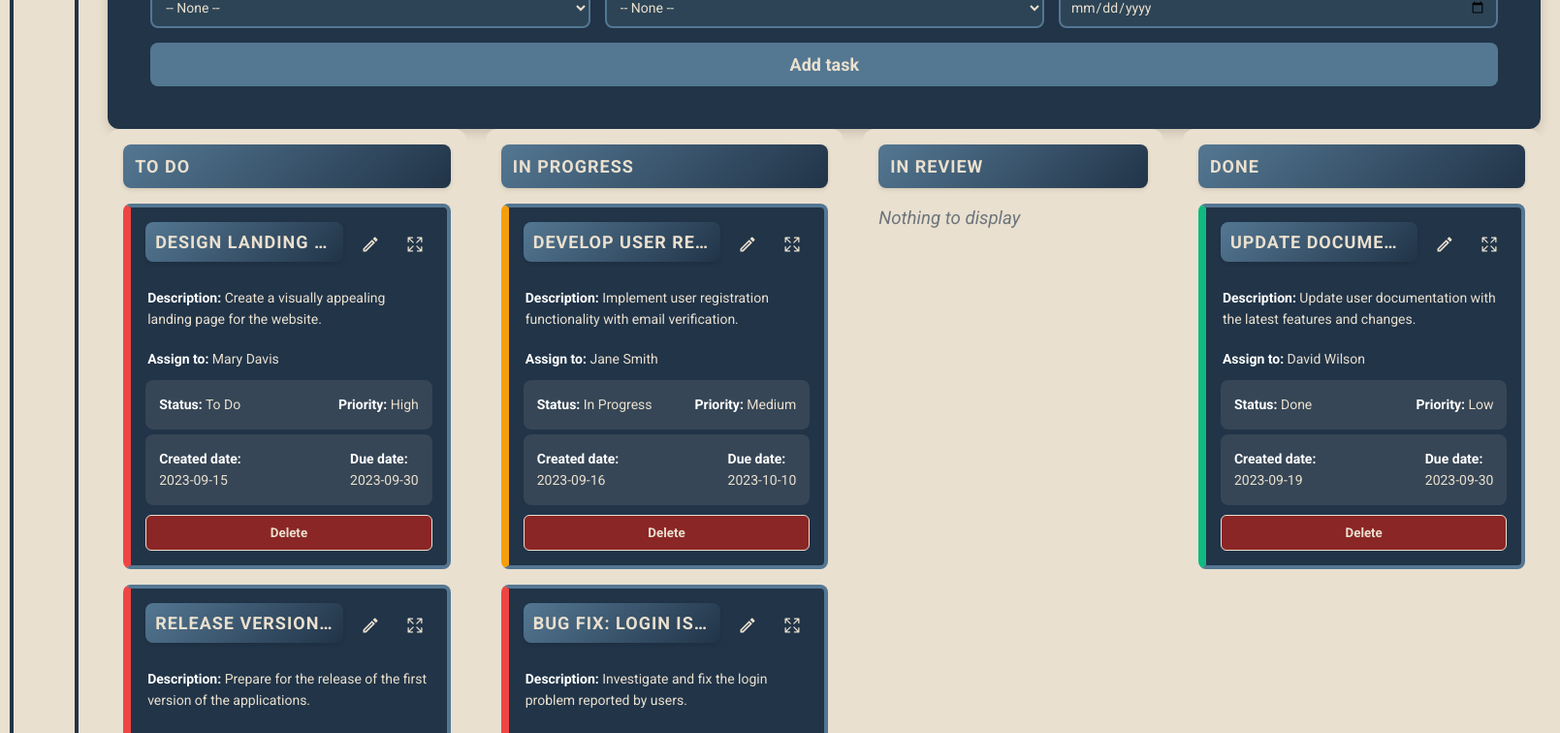
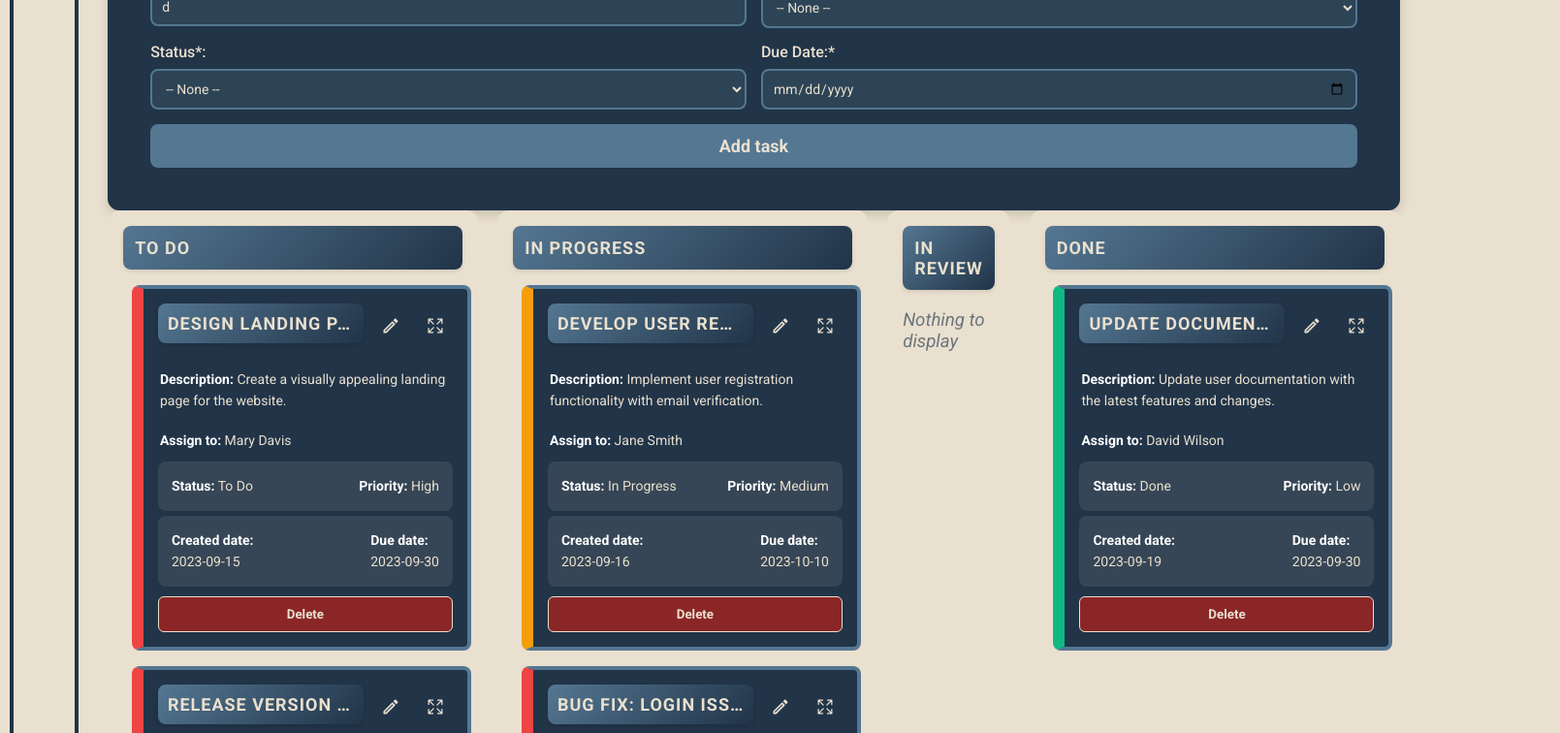
Before and after one commit to MassFuer/Kanban-Board, a React (Vite) app in the folder kanban-board/: page / in a window 1280 px wide. Shown: the part 300-1056 px from the top of the page at 97% size, 1609 px wide, since content can reach past the window. Built offline with nearby package versions, Linux system fonts and the light colour scheme.

Commit message:
styles again

```diff
--- a/kanban-board/src/App.css
+++ b/kanban-board/src/App.css
@@ -143,7 +143,7 @@ main {
 /* About page */
 .project {
   display: flex;
-  flex-direction: column;
+  flex-direction: row;
   justify-content: center;
   align-items: center;
   gap: 10px;
@@ -163,18 +163,18 @@ div .members {
 }
 div .profile-links {
   display: flex;
-  flex-direction: column;
+  flex-direction: row;
   justify-content: space-between;
   align-items: center;
   gap: 10px;
   border: 1px solid #eae0cf;
   border-radius: 5px;
   padding: 5px;
+  font-size:36px;
 }
 
 div .profile-links span {
   font-weight: bold;
-  font-size: 16px;
 }
 
 /* Footer */
@@ -215,7 +215,7 @@ footer a:hover {
 .tasks-list-container {
   display: flex;
   flex-direction: row;
-  justify-content: flex-start;
+  justify-content: space-between;
   align-items: flex-start;
   gap: 20px;
   flex-wrap: nowrap;
@@ -253,9 +253,7 @@ footer a:hover {
   background-color: #eae0cf;
   border-radius: 12px;
   padding: 16px;
-  /* min-width: 300px; */
-  /* min-height: 500px; */
-  width: 25%;
+  width: 100%;
   flex: 1;
   transition: all 0.3s ease;
 }
@@ -299,7 +297,9 @@ footer a:hover {
   transition: all 0.3s ease;
   cursor: grab;
   position: relative;
-  /* min-width: 350px; */
+  max-width: 350px;
+  width: 100%;
+  margin-left: 2.5%;
 }
 
 .task-card:active {
@@ -364,15 +364,15 @@ footer a:hover {
 
 /* Priority borders */
 .task-card[data-priority="High"] {
-  border-left: 8px solid #ef4444;
+  border-left: 12px solid #ef4444;
 }
 
 .task-card[data-priority="Medium"] {
-  border-left: 8px solid #f59e0b;
+  border-left: 12px solid #f59e0b;
 }
 
 .task-card[data-priority="Low"] {
-  border-left: 8px solid #10b981;
+  border-left: 12px solid #10b981;
 }
 
 /* Task status and dates */
@@ -553,9 +553,6 @@ div .profile-links {
   border: 2px solid #213448;
   border-radius: 8px;
   padding: 20px;
-  /* background-color: #fff;
-  transition: all 0.3s ease;
-  min-width: 200px; */
 }
 
 div .profile-links:hover {
--- a/kanban-board/src/pages/AboutPage.jsx
+++ b/kanban-board/src/pages/AboutPage.jsx
@@ -1,21 +1,32 @@
 import { NavLink } from "react-router-dom";
+import { FaGithub } from "react-icons/fa"; // Font Awesome's GitHub icon
+import { FaLinkedin } from "react-icons/fa";
 
 function AboutPage() {
   return (
     <>
       <div className="project">
         <h1>Project Description</h1>
-        <p>Team Member:</p>
+        <p>Super Kanban to manage your tasks</p>
+        <p>Team Member :</p>
         <div className="members">
           <div className="profile-links">
             <span>Amrit</span>
-            <NavLink to="">Link to Github</NavLink>
-            <NavLink to="">Link to LinkedIn</NavLink>
+            <NavLink to="https://github.com/amritbiswal">
+              <FaGithub />
+            </NavLink>
+            <NavLink to="https://www.linkedin.com/in/amritbiswal/">
+              <FaLinkedin />
+            </NavLink>
           </div>
           <div className="profile-links">
             <span>Maxime</span>
-            <NavLink to="">Link to Github</NavLink>
-            <NavLink to="">Link to LinkedIn</NavLink>
+            <NavLink to="https://github.com/MassFuer">
+              <FaGithub />
+            </NavLink>
+            <NavLink to="https://www.linkedin.com/in/maximeducamp/">
+              <FaLinkedin />
+            </NavLink>
           </div>
         </div>
       </div>
```
